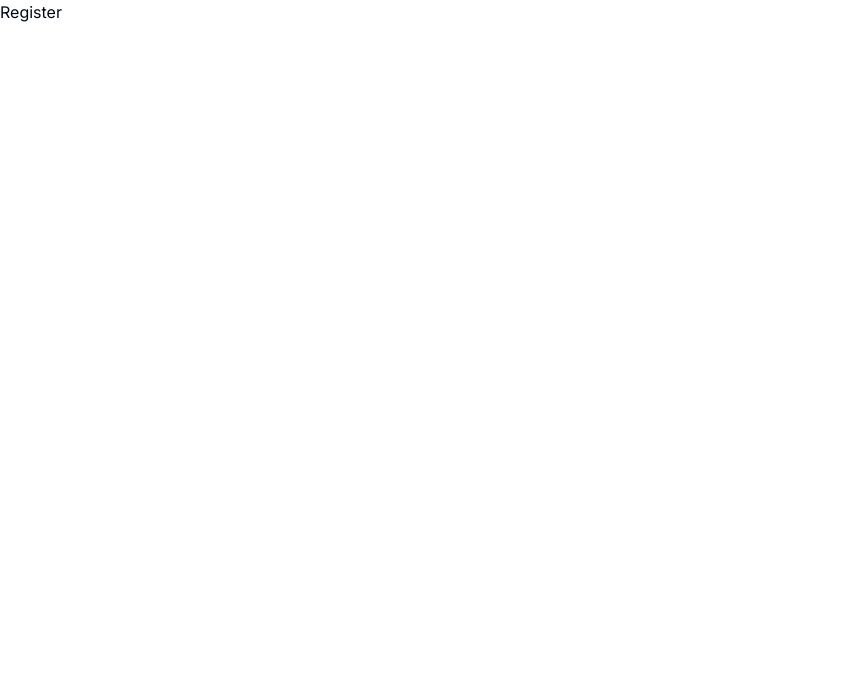
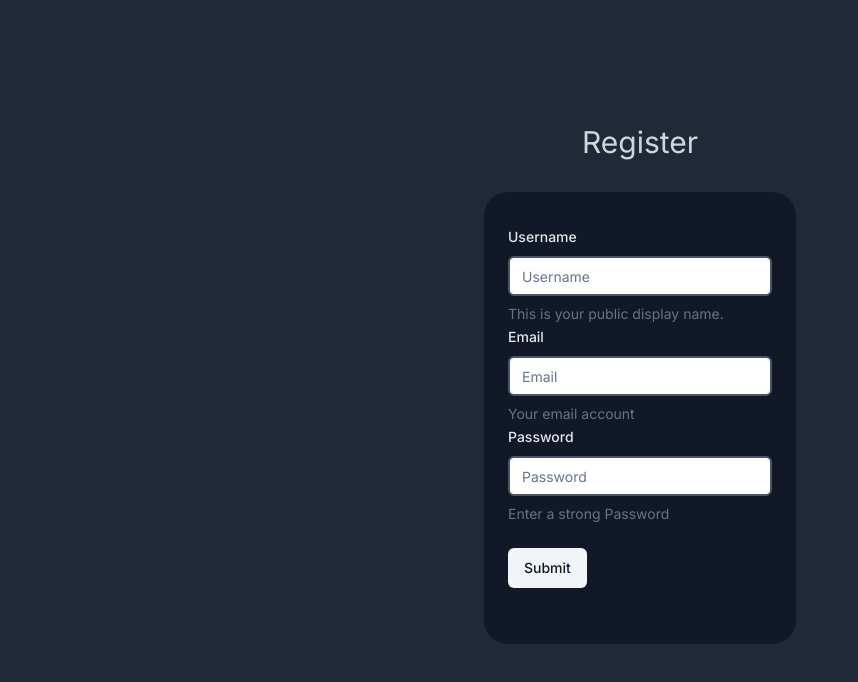
Before and after one commit to theshrish46/print-universe-admin, a Next.js app in the folder frontend/: page /register in a window 1280 px wide. Shown: the top 682 px of the page, without its empty margins (0-858 px from the left). Built offline with nearby package versions, Linux system fonts and the light colour scheme.

Commit message:
added auth

```diff
--- /dev/null
+++ b/frontend/app/(auth)/login/layout.tsx
@@ -0,0 +1,12 @@
+import React, { Children } from "react";
+
+export default function RegisterLayout({ children }: { children: React.ReactNode }) {
+    return (
+        <div className="w-full h-screen px-4 py-8 mx-auto flex justify-center items-center flex-col
+            bg-gray-800
+        ">
+            <h2 className="text-3xl text-gray-300">Login</h2>
+            {children}
+        </div>
+    )
+}
--- a/frontend/app/(auth)/login/page.tsx
+++ b/frontend/app/(auth)/login/page.tsx
@@ -1,8 +1,89 @@
-import React from 'react'
+'use client'
+import React, { useState } from 'react'
+import * as z from 'zod'
+
+// Hook form imports
+import { useForm } from 'react-hook-form'
+import { zodResolver } from '@hookform/resolvers/zod'
+
+// Shadcn/ui components
+import { Form, FormControl, FormDescription, FormField, FormItem, FormLabel, FormMessage, } from '@/components/ui/form'
+import { Input } from '@/components/ui/input'
+import { Button } from '@/components/ui/button'
+import { types } from 'util'
+
+
+const formSchema = z.object({
+    username: z.string()
+        .min(2, { message: 'Username must be atleast 2 characters' })
+        .max(50, { message: 'Username cannot be more than 50 characters' }),
+    password: z.string()
+        .min(5, { message: 'Password must be of atleast 5 characters' })
+})
 
 const page = () => {
+    const form = useForm<z.infer<typeof formSchema>>({
+        resolver: zodResolver(formSchema),
+        defaultValues: {
+            username: '',
+            password: ''
+        }
+    })
+
+    function onSubmit(values: z.infer<typeof formSchema>) {
+        console.log(values)
+    }
+
+    type Theme = 'light' | 'dark'
+    const [theme, settheme] = useState<Theme>('dark')
+
     return (
-        <div>login</div>
+        <div className='w-1/4 h-auto px-4 py-8 mx-auto my-8 rounded-3xl backdrop-blur-3xl
+        text-gray-200 bg-gray-900
+        flex justify-center items-center'>
+            <Form {...form}>
+                <form onSubmit={form.handleSubmit(onSubmit)} className='w-full px-2'>
+                    <FormField
+                        control={form.control}
+                        name="username"
+                        render={({ field }) => (
+                            <FormItem>
+                                <FormLabel>Username</FormLabel>
+                                <FormControl>
+                                    <Input placeholder="Username" {...field}
+                                        className='focus:outline-none outline-none border-gray-600 border-2'
+                                    />
+                                </FormControl>
+                                <FormDescription>This is your public display name.</FormDescription>
+                                <FormMessage />
+                            </FormItem>
+                        )}
+                    />
+
+                    <FormField
+                        control={form.control}
+                        name="password"
+                        render={({ field }) => (
+                            <>
+                                <FormItem>
+                                    <FormLabel>Password</FormLabel>
+                                    <FormControl>
+                                        <Input placeholder="Password" {...field}
+                                            className='focus:outline-none outline-none border-gray-600 border-2'
+                                        />
+                                    </FormControl>
+                                    <FormDescription>Enter a strong Password</FormDescription>
+                                    <FormMessage />
+                                </FormItem>
+                            </>
+                        )}
+                    />
+                    <Button variant={'secondary'} type='submit' className='my-6'>
+                        Submit
+                    </Button>
+                </form>
+            </Form>
+        </div>
     )
 }
 
--- /dev/null
+++ b/frontend/app/(auth)/register/layout.tsx
@@ -0,0 +1,12 @@
+import React, { Children } from "react";
+
+export default function RegisterLayout({ children }: { children: React.ReactNode }) {
+    return (
+        <div className="w-full h-screen px-4 py-8 mx-auto flex justify-center items-center flex-col
+            bg-gray-800
+        ">
+            <h2 className="text-3xl text-gray-300">Register</h2>
+            {children}
+        </div>
+    )
+}
--- a/frontend/app/(auth)/register/page.tsx
+++ b/frontend/app/(auth)/register/page.tsx
@@ -1,9 +1,112 @@
-import React from 'react'
+'use client'
+import React, { useState } from 'react'
+import * as z from 'zod'
+
+// Hook form imports
+import { useForm } from 'react-hook-form'
+import { zodResolver } from '@hookform/resolvers/zod'
+
+// Shadcn/ui components
+import { Form, FormControl, FormDescription, FormField, FormItem, FormLabel, FormMessage, } from '@/components/ui/form'
+import { Input } from '@/components/ui/input'
+import { Button } from '@/components/ui/button'
+import { types } from 'util'
+
+
+const formSchema = z.object({
+    username: z.string()
+        .min(2, { message: 'Username must be atleast 2 characters' })
+        .max(50, { message: 'Username cannot be more than 50 characters' }),
+    useremail: z.string()
+        .min(7, { message: 'Email must be atleast of 7 characters' })
+        .max(30, { message: 'Email cannot be more than 30 characters' })
+        .email(),
+    password: z.string()
+        .min(5, { message: 'Password must be of atleast 5 characters' })
+})
 
 const page = () => {
+    const form = useForm<z.infer<typeof formSchema>>({
+        resolver: zodResolver(formSchema),
+        defaultValues: {
+            username: '',
+            useremail: '',
+            password: ''
+        }
+    })
+
+    function onSubmit(values: z.infer<typeof formSchema>) {
+        console.log(values)
+    }
+
+    type Theme = 'light' | 'dark'
+    const [theme, settheme] = useState<Theme>('dark')
+
     return (
-        <div>
-            Register
+        <div className='w-1/4 h-auto px-4 py-8 mx-auto my-8 rounded-3xl backdrop-blur-3xl
+        text-gray-200 bg-gray-900
+        flex justify-center items-center'>
+            <Form {...form}>
+                <form onSubmit={form.handleSubmit(onSubmit)} className='w-full px-2'>
+                    <FormField
+                        control={form.control}
+                        name="username"
+                        render={({ field }) => (
+                            <FormItem>
+                                <FormLabel>Username</FormLabel>
+                                <FormControl>
+                                    <Input placeholder="Username" {...field}
+                                        className='focus:outline-none outline-none border-gray-600 border-2'
+                                    />
+                                </FormControl>
+                                <FormDescription>This is your public display name.</FormDescription>
+                                <FormMessage />
+                            </FormItem>
+                        )}
+                    />
+
+                    <FormField
+                        control={form.control}
+                        name="useremail"
+                        render={({ field }) => (
+                            <>
+                                <FormItem>
+                                    <FormLabel>Email</FormLabel>
+                                    <FormControl>
+                                        <Input placeholder="Email" {...field}
+                                            className='focus:outline-none outline-none border-gray-600 border-2'
+                                        />
+                                    </FormControl>
+                                    <FormDescription>Your email account</FormDescription>
+                                    <FormMessage />
+                                </FormItem>
+                            </>
+                        )}
+                    />
+
+                    <FormField
+                        control={form.control}
+                        name="password"
+                        render={({ field }) => (
+                            <>
+                                <FormItem>
+                                    <FormLabel>Password</FormLabel>
+                                    <FormControl>
+                                        <Input placeholder="Password" {...field}
+                                            className='focus:outline-none outline-none border-gray-600 border-2'
+                                        />
+                                    </FormControl>
+                                    <FormDescription>Enter a strong Password</FormDescription>
+                                    <FormMessage />
+                                </FormItem>
+                            </>
+                        )}
+                    />
+                    <Button variant={'secondary'} type='submit' className='my-6'>
+                        Submit
+                    </Button>
+                </form>
+            </Form>
         </div>
     )
 }
```
